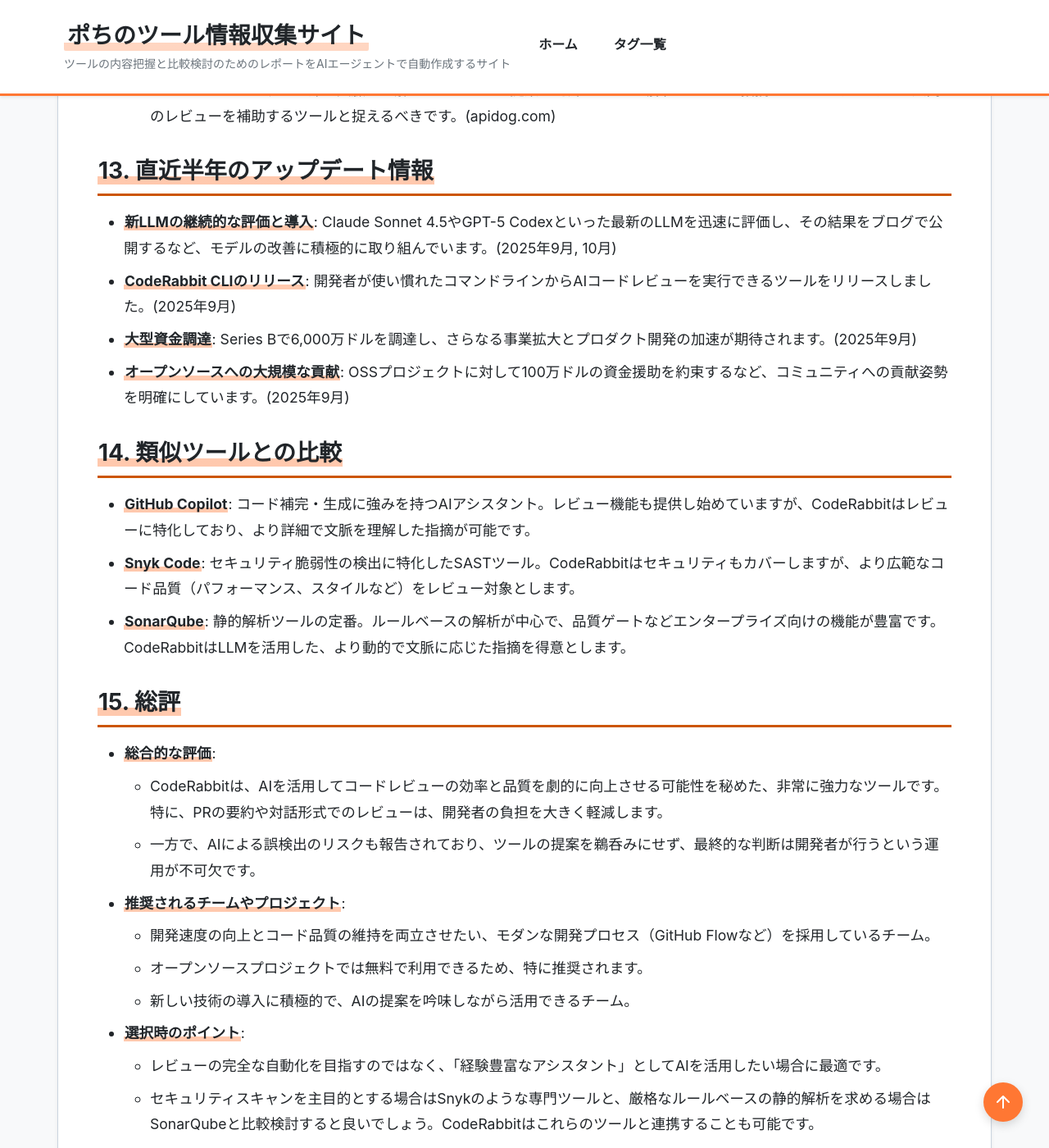
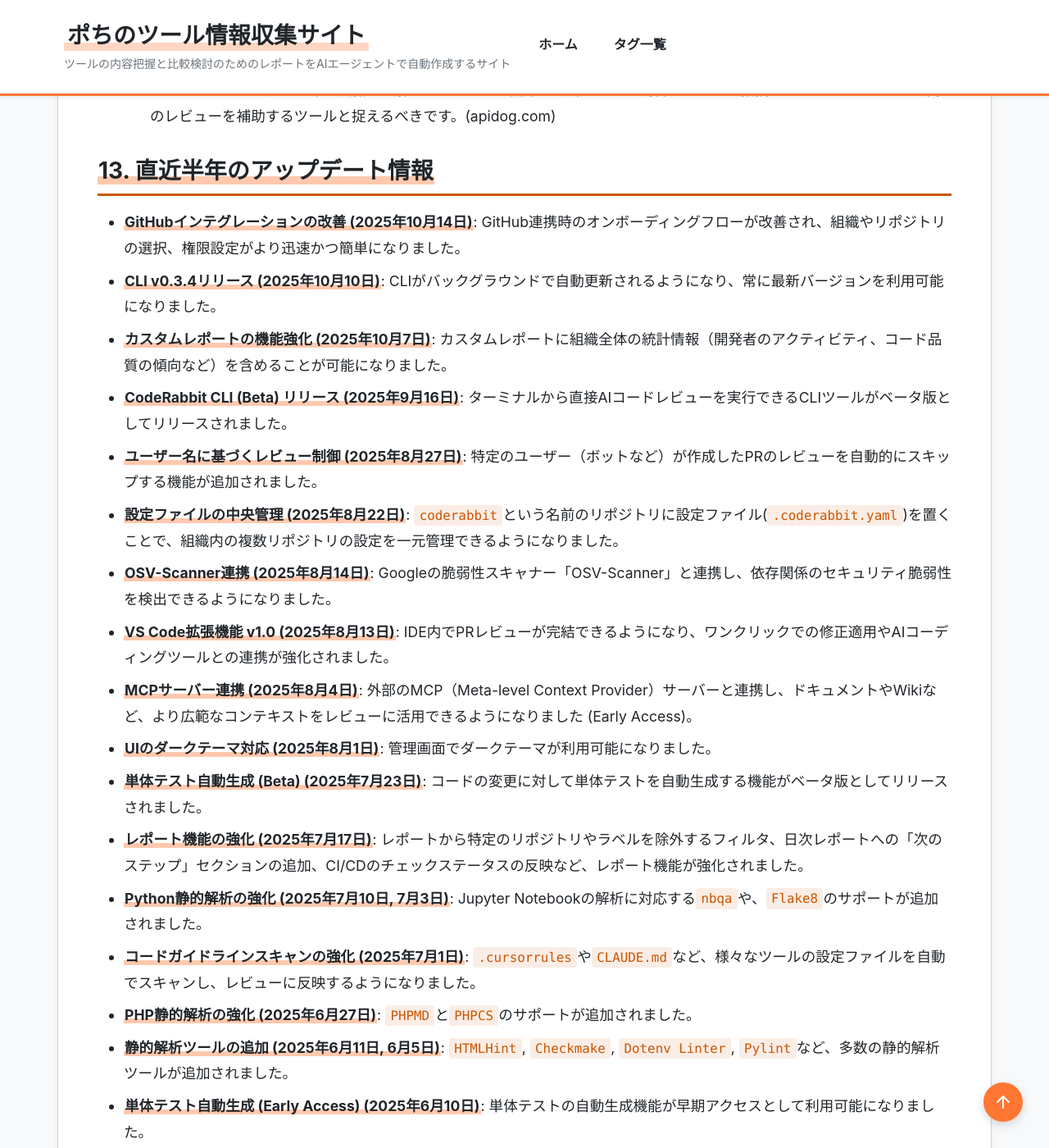
Before and after one commit to aegisfleet/tool-survey-report, a Jekyll site: the page built from _reports/coderabbit.md, in a window 1280 px wide and 1400 px high, scrolled down 6135 px. Shown: the whole window at 82% size. Built offline with Jekyll 4.4.1, drawn with Linux system fonts in a browser that asks for light colours; some of the changed text lies outside the part shown.

Commit message:
Update CodeRabbit report with latest information (#141)
- Updated pricing information to reflect current tiers.
- Added recent updates from May to October 2025 from the official changelog.

Co-authored-by: google-labs-jules[bot] <161369871+google-labs-jules[bot]@users.noreply.github.com>

```diff
--- a/_reports/coderabbit.md
+++ b/_reports/coderabbit.md
@@ -73,10 +73,10 @@ relationships:
 * **Free**: $0
     * PRの要約、IDEでのレビュー機能など基本的な機能を提供。
     * 全てのプランで14日間のProプランの無料トライアルが含まれます。
-* **Lite**: $12/ユーザー/月 (年払い)
+* **Lite**: $12/ユーザー/月 (年払い) または $15/月
     * 無制限のプルリクエストレビュー、フィードバックからの学習機能、リアルタイムWeb検索、コードグラフ分析など、主要なAIレビュー機能が含まれます。
-* **Pro**: $24/ユーザー/月 (年払い)
-    * Liteプランの全機能に加え、リンター/SASTツール連携、Jira/Linear連携、エージェントチャット、分析ダッシュボードなど、より高度な機能を提供します。
+* **Pro**: $24/ユーザー/月 (年払い) または $30/月
+    * Liteプランの全機能に加え、リンター/SASTツール連携、Jira/Linear連携、エージェントチャット、分析ダッシュボード、カスタムレポート、Docstrings生成など、より高度な機能を提供します。
     * オープンソースプロジェクト（パブリックリポジトリ）は**永久に無料**で利用できます。
 * **Enterprise**: 要問い合わせ
     * Proプランの全機能に加え、セルフホスティング、SLAサポート、専任のカスタマーサクセスマネージャーなど、大企業向けの機能とサポートが提供されます。
@@ -125,10 +125,26 @@ relationships:
 
 ## **13. 直近半年のアップデート情報**
 
-* **新LLMの継続的な評価と導入**: Claude Sonnet 4.5やGPT-5 Codexといった最新のLLMを迅速に評価し、その結果をブログで公開するなど、モデルの改善に積極的に取り組んでいます。(2025年9月, 10月)
-* **CodeRabbit CLIのリリース**: 開発者が使い慣れたコマンドラインからAIコードレビューを実行できるツールをリリースしました。(2025年9月)
-* **大型資金調達**: Series Bで6,000万ドルを調達し、さらなる事業拡大とプロダクト開発の加速が期待されます。(2025年9月)
-* **オープンソースへの大規模な貢献**: OSSプロジェクトに対して100万ドルの資金援助を約束するなど、コミュニティへの貢献姿勢を明確にしています。(2025年9月)
+*   **GitHubインテグレーションの改善 (2025年10月14日)**: GitHub連携時のオンボーディングフローが改善され、組織やリポジトリの選択、権限設定がより迅速かつ簡単になりました。
+*   **CLI v0.3.4リリース (2025年10月10日)**: CLIがバックグラウンドで自動更新されるようになり、常に最新バージョンを利用可能になりました。
+*   **カスタムレポートの機能強化 (2025年10月7日)**: カスタムレポートに組織全体の統計情報（開発者のアクティビティ、コード品質の傾向など）を含めることが可能になりました。
+*   **CodeRabbit CLI (Beta) リリース (2025年9月16日)**: ターミナルから直接AIコードレビューを実行できるCLIツールがベータ版としてリリースされました。
+*   **ユーザー名に基づくレビュー制御 (2025年8月27日)**: 特定のユーザー（ボットなど）が作成したPRのレビューを自動的にスキップする機能が追加されました。
+*   **設定ファイルの中央管理 (2025年8月22日)**: `coderabbit`という名前のリポジトリに設定ファイル(`.coderabbit.yaml`)を置くことで、組織内の複数リポジトリの設定を一元管理できるようになりました。
+*   **OSV-Scanner連携 (2025年8月14日)**: Googleの脆弱性スキャナー「OSV-Scanner」と連携し、依存関係のセキュリティ脆弱性を検出できるようになりました。
+*   **VS Code拡張機能 v1.0 (2025年8月13日)**: IDE内でPRレビューが完結できるようになり、ワンクリックでの修正適用やAIコーディングツールとの連携が強化されました。
+*   **MCPサーバー連携 (2025年8月4日)**: 外部のMCP（Meta-level Context Provider）サーバーと連携し、ドキュメントやWikiなど、より広範なコンテキストをレビューに活用できるようになりました (Early Access)。
+*   **UIのダークテーマ対応 (2025年8月1日)**: 管理画面でダークテーマが利用可能になりました。
+*   **単体テスト自動生成 (Beta) (2025年7月23日)**: コードの変更に対して単体テストを自動生成する機能がベータ版としてリリースされました。
+*   **レポート機能の強化 (2025年7月17日)**: レポートから特定のリポジトリやラベルを除外するフィルタ、日次レポートへの「次のステップ」セクションの追加、CI/CDのチェックステータスの反映など、レポート機能が強化されました。
+*   **Python静的解析の強化 (2025年7月10日, 7月3日)**: Jupyter Notebookの解析に対応する`nbqa`や、`Flake8`のサポートが追加されました。
+*   **コードガイドラインスキャンの強化 (2025年7月1日)**: `.cursorrules`や`CLAUDE.md`など、様々なツールの設定ファイルを自動でスキャンし、レビューに反映するようになりました。
+*   **PHP静的解析の強化 (2025年6月27日)**: `PHPMD`と`PHPCS`のサポートが追加されました。
+*   **静的解析ツールの追加 (2025年6月11日, 6月5日)**: `HTMLHint`, `Checkmake`, `Dotenv Linter`, `Pylint`など、多数の静的解析ツールが追加されました。
+*   **単体テスト自動生成 (Early Access) (2025年6月10日)**: 単体テストの自動生成機能が早期アクセスとして利用可能になりました。
+*   **セキュリティ・コード品質ツールの追加 (2025年5月25日)**: Ruby on Rails向けの脆弱性スキャナ`Brakeman`や、Rustのリンター`Clippy`が追加されました。
+*   **Lua言語のサポート (2025年5月19日)**: `Luacheck`によるLua言語の静的解析に対応しました。
+*   **IDE連携の公式リリース (2025年5月14日)**: VS Codeおよびそのフォーク（Cursor, Windsurf）向けの拡張機能が正式にリリースされ、IDE内で直接レビューを受けられるようになりました。
 
 ## **14. 類似ツールとの比較**
 
```
Also changed, not shown: other parts of _reports/coderabbit.md (+1 -1 lines).
